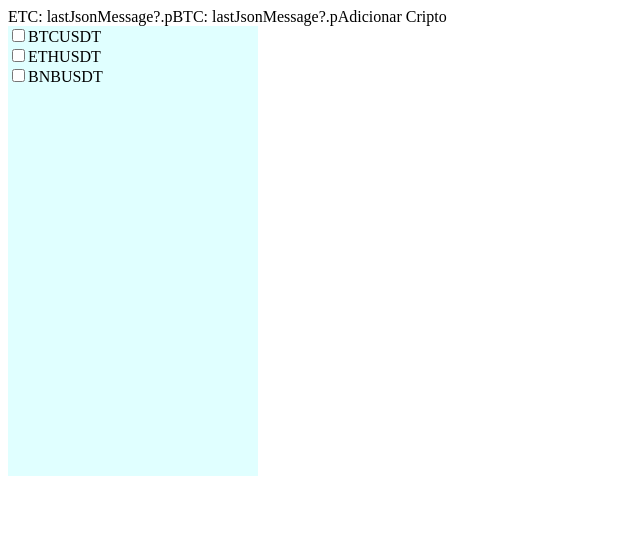
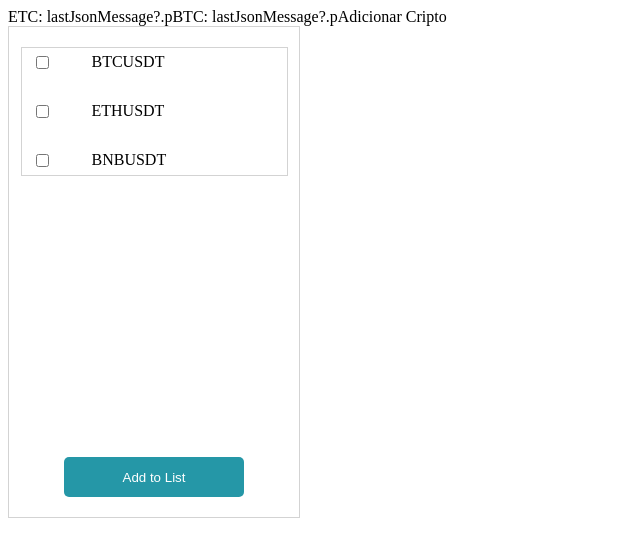
Before and after one commit to wesley-snybool/frontend-test-accenture, a React (Vite) app: page / in a window 1280 px wide. Shown: the top 536 px of the page, without its empty margins (0-640 px from the left). Built offline with nearby package versions, Linux system fonts and the light colour scheme.

Commit message:
style on checks

```diff
--- a/src/App.tsx
+++ b/src/App.tsx
@@ -74,6 +74,7 @@ function App() {
       <span onClick={handleAddCripto}>Adicionar Cripto</span>
 
       <S.BoxSelector>
+        <S.ContainerCheckBox>
           {criptoSymbols.map((item) => {
             return (
               <div key={`${item.id}`}>
@@ -88,6 +89,10 @@ function App() {
               </div>
             );
           })}
+        </S.ContainerCheckBox>
+        <S.MainButton>
+          <button>Add to List</button>
+        </S.MainButton>
       </S.BoxSelector>
     </>
   );
--- a/src/styles.ts
+++ b/src/styles.ts
@@ -3,5 +3,41 @@ import styled from "styled-components";
 export const BoxSelector = styled.div`
   width: 250px;
   height: 450px;
-  background-color: lightcyan;
+  background-color: #fff;
+  display: flex;
+  flex-direction: column;
+  align-items: center;
+  padding: 20px;
+  gap: 20px;
+  border: 1px solid lightgrey;
 `;
+
+export const ContainerCheckBox = styled.div`
+  display: flex;
+  flex-direction: column;
+  gap: 30px;
+  border: 1px solid lightgrey;
+  padding: 5px 10px;
+  width: 98%;
+
+  div {
+    display: flex;
+    gap: 40px;
+  }
+`;
+
+export const MainButton = styled.div`
+  display: flex;
+  flex: 1;
+  align-items: flex-end;
+  justify-content: center;
+
+  button {
+    width: 180px;
+    border: none;
+    border-radius: 5px;
+    height: 40px;
+    background-color: #2597a7;
+    color: #fff;
+  }
+`;
```
Lines whose indentation alone changed are shown as unchanged.
